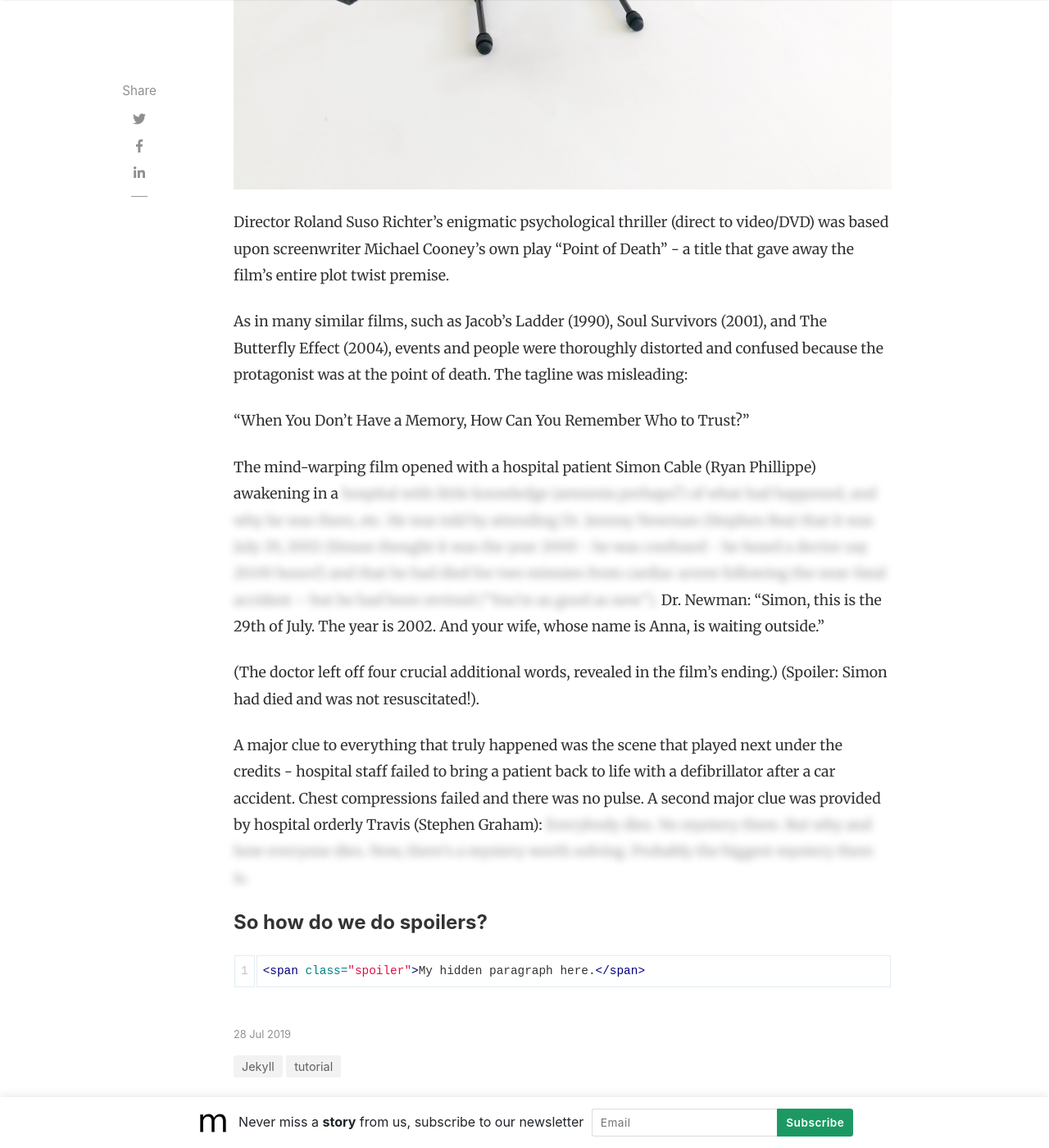
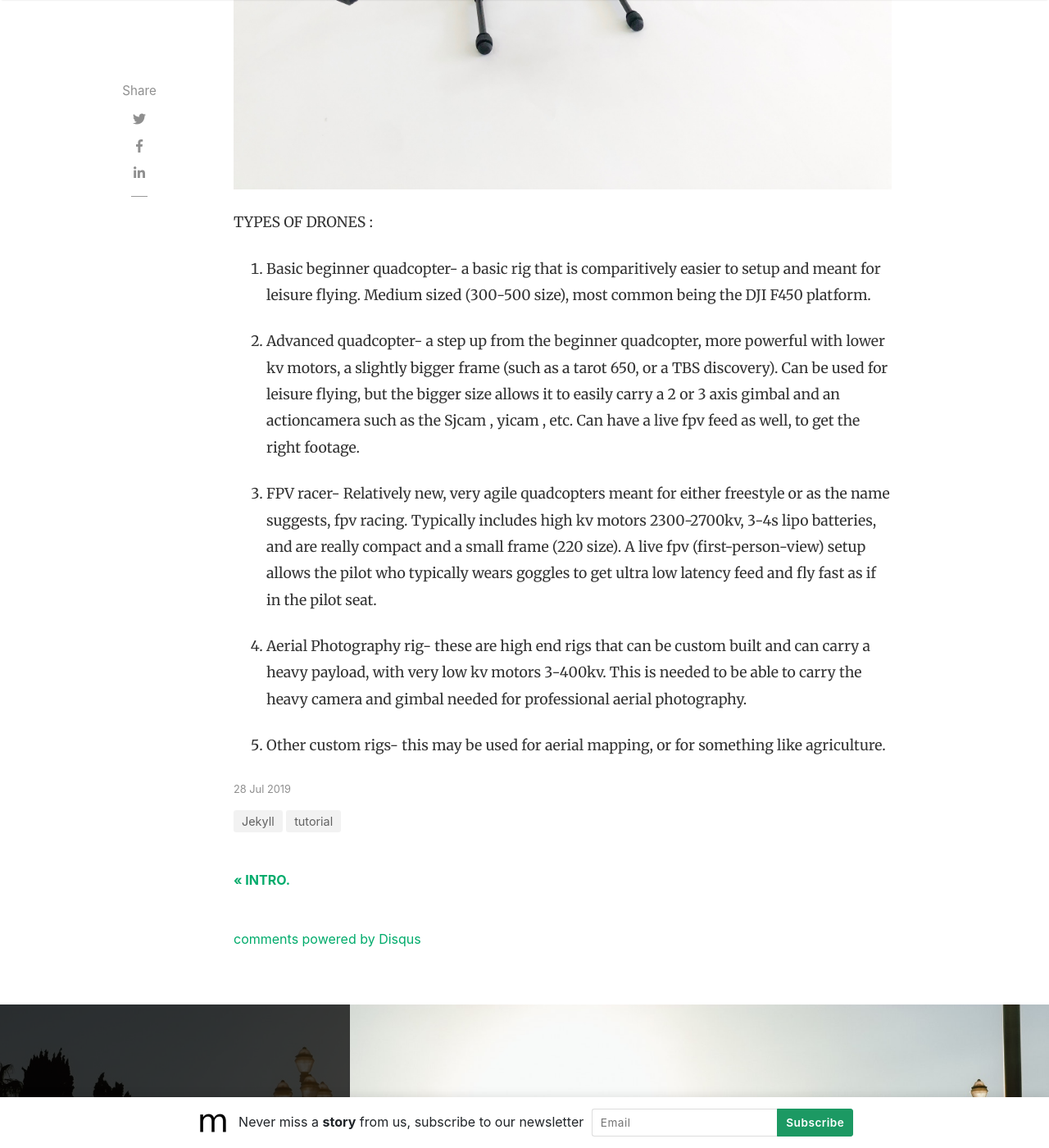
Before and after one commit to rish12321/blog, a Jekyll site: the page built from _posts/2019-07-28-types-of-drones.md, in a window 1280 px wide and 1400 px high, scrolled down 795 px. Shown: the whole window at 82% size. Built offline with Jekyll 4.4.1, drawn with Linux system fonts in a browser that asks for light colours; nearby versions of some CDN libraries; comment, search, counter and statistics services are not loaded; some of the changed text lies outside the part shown.

Commit message:
first edit

````diff
--- a/_posts/2019-07-28-types-of-drones.md
+++ b/_posts/2019-07-28-types-of-drones.md
@@ -8,20 +8,24 @@ featured: true
 hidden: true
 ---
 
-Director Roland Suso Richter's enigmatic psychological thriller (direct to video/DVD) was based upon screenwriter Michael Cooney's own play "Point of Death" - a title that gave away the film's entire plot twist premise.
+TYPES OF DRONES :
 
-As in many similar films, such as Jacob's Ladder (1990), Soul Survivors (2001), and The Butterfly Effect (2004), events and people were thoroughly distorted and confused because the protagonist was at the point of death. The tagline was misleading:
+1. Basic beginner quadcopter- a basic rig that is comparitively easier to setup and meant for leisure flying.
+Medium sized (300-500 size), most common being the DJI F450 platform.
 
-"When You Don't Have a Memory, How Can You Remember Who to Trust?"
 
-The mind-warping film opened with a hospital patient Simon Cable (Ryan Phillippe) awakening in a <span class="spoiler"> hospital with little knowledge (amnesia perhaps?) of what had happened, and why he was there, etc. He was told by attending Dr. Jeremy Newman (Stephen Rea) that it was July 29, 2002 (Simon thought it was the year 2000 - he was confused - he heard a doctor say 20:00 hours!) and that he had died for two minutes from cardiac arrest following the near-fatal accident -- but he had been revived ("You're as good as new").</span> Dr. Newman: "Simon, this is the 29th of July. The year is 2002. And your wife, whose name is Anna, is waiting outside."
+2. Advanced quadcopter- a step up from the beginner quadcopter, more powerful with lower kv motors, a slightly bigger frame (such as a tarot 650, or a TBS discovery).
+Can be used for leisure flying, but the bigger size allows it to easily carry a 2 or 3 axis gimbal and an actioncamera such as the Sjcam , yicam , etc.
+Can have a live fpv feed as well, to get the right footage.
 
-(The doctor left off four crucial additional words, revealed in the film's ending.) (Spoiler: Simon had died and was not resuscitated!).
 
-A major clue to everything that truly happened was the scene that played next under the credits - hospital staff failed to bring a patient back to life with a defibrillator after a car accident. Chest compressions failed and there was no pulse. A second major clue was provided by hospital orderly Travis (Stephen Graham): <span class="spoiler">Everybody dies. No mystery there. But why and how everyone dies. Now, there's a mystery worth solving. Probably the biggest mystery there is.</span>
+3. FPV racer- Relatively new, very agile quadcopters meant for either freestyle or as the name suggests, fpv racing.
+Typically includes high kv motors 2300-2700kv, 3-4s lipo batteries, and are really compact and a small frame (220 size).
+A live fpv (first-person-view) setup allows the pilot who typically wears goggles to get ultra low latency feed and fly fast as if in the pilot seat.
 
-#### So how do we do spoilers?
 
-```html
-<span class="spoiler">My hidden paragraph here.</span>
-```
+4. Aerial Photography rig- these are high end rigs that can be custom built and can carry a heavy payload, with very low kv motors 3-400kv.
+This is needed to be able to carry the heavy camera and gimbal needed for professional aerial photography.
+
+
+5. Other custom rigs- this may be used for aerial mapping, or for something like agriculture.
````
Also changed, not shown: other parts of _posts/2019-07-28-types-of-drones.md (+1 -1 lines).
